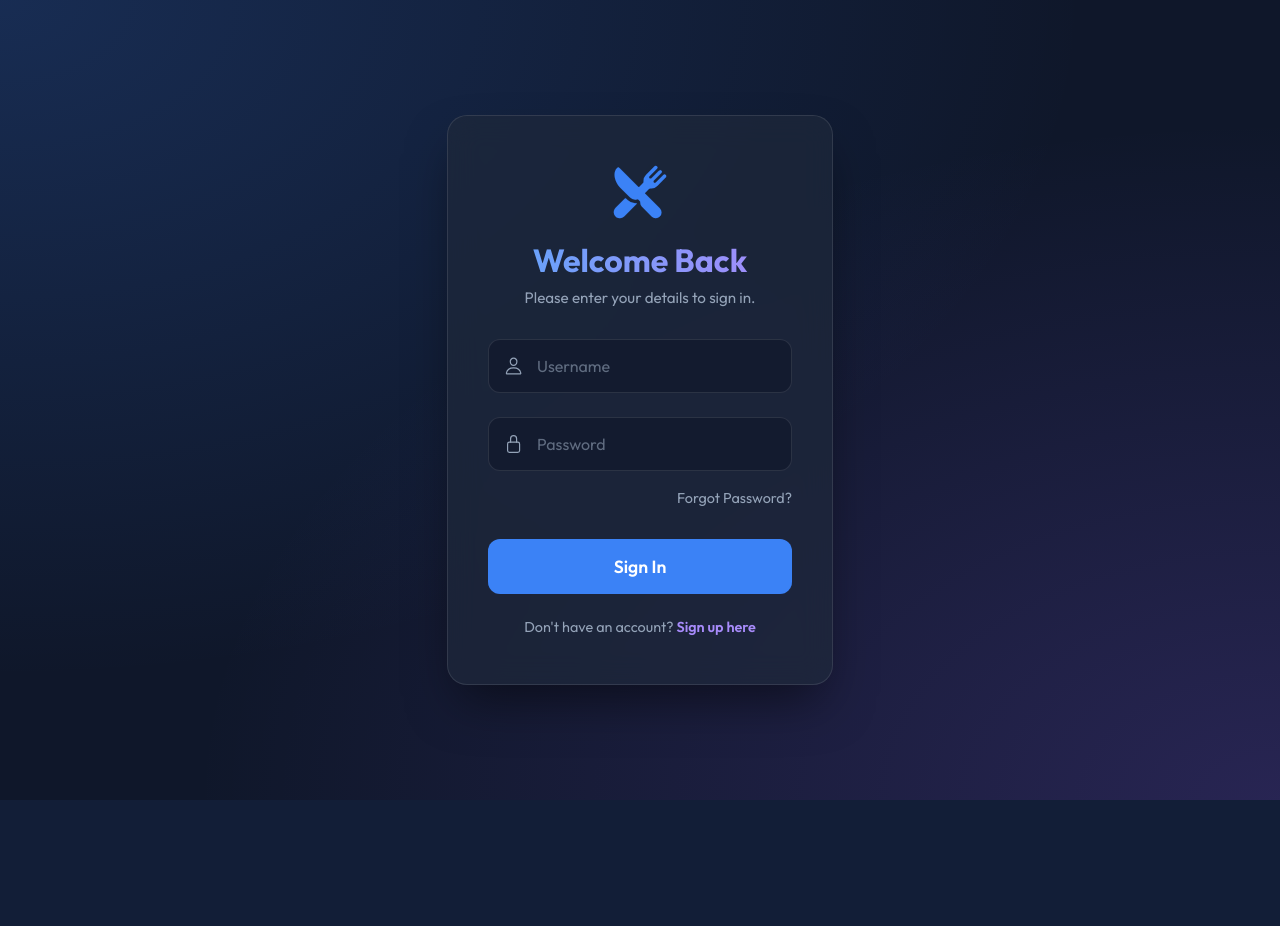
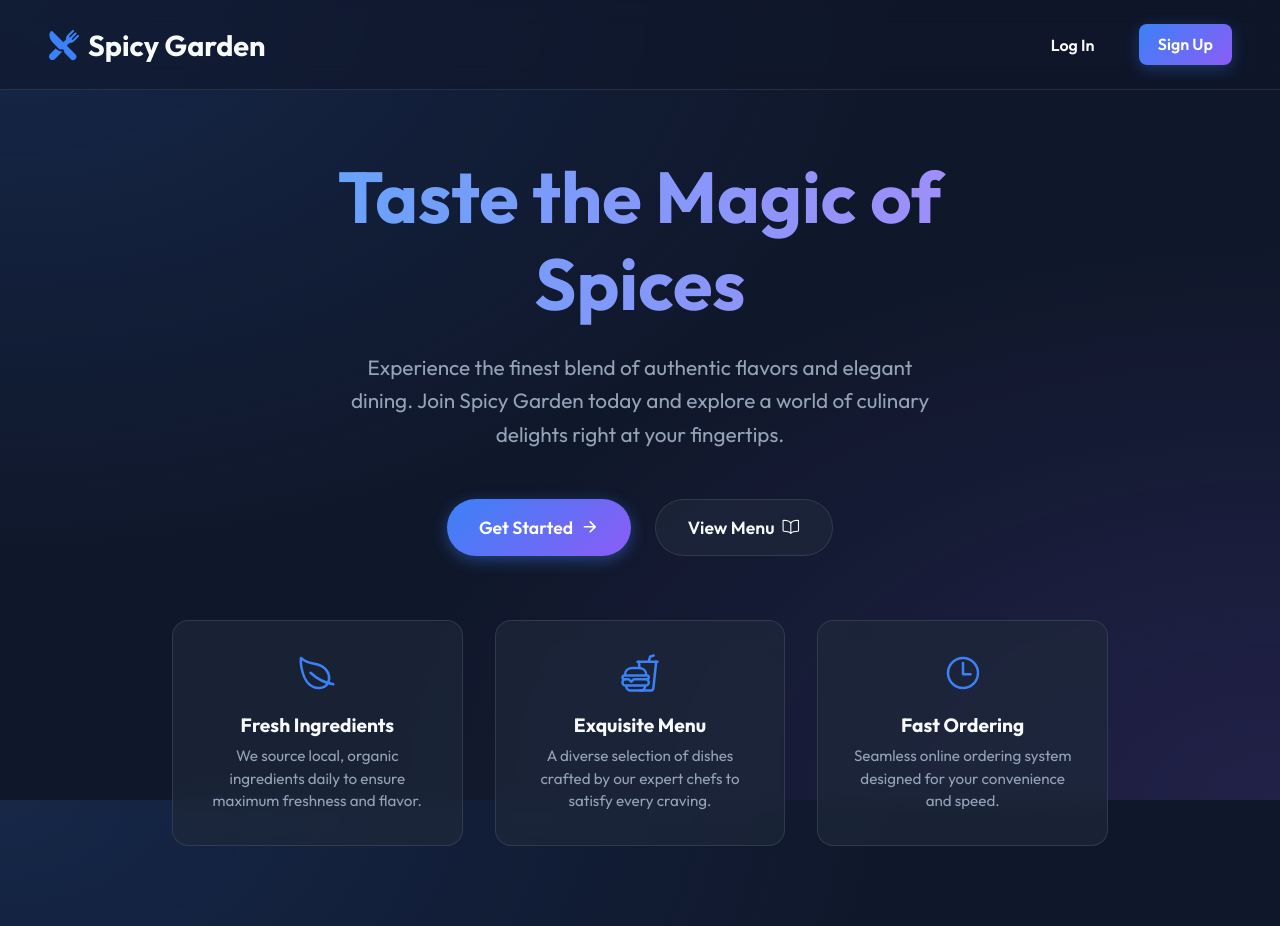
Before and after one commit to snehaMS-2003/Restaurant_pro, a Django app: page / in a window 1280 px wide. Before the commit the page ends 800 px from the top, so only its background shows below. Run offline with Django 4.2, Linux system fonts and the light colour scheme; parts of the project's set-up code (start-up, migrations or seed data) failed here and were passed over.

Commit message:
Added home page, carousel, new restaurant name, and separated staff/admin permissions

```diff
--- a/myproject/settings.py
+++ b/myproject/settings.py
@@ -91,7 +91,7 @@ STATIC_URL = 'static/'
 DEFAULT_AUTO_FIELD = 'django.db.models.BigAutoField'
 
 # Login redirect
-LOGIN_URL = '/'
+LOGIN_URL = '/login/'
 
 # Email Backend (for testing password reset)
 EMAIL_BACKEND = 'django.core.mail.backends.console.EmailBackend'
--- /dev/null
+++ b/restaurant/templates/home.html
@@ -0,0 +1,275 @@
+<!DOCTYPE html>
+<html lang="en">
+<head>
+    <meta charset="UTF-8">
+    <meta name="viewport" content="width=device-width, initial-scale=1.0">
+    <title>Welcome to Spicy Garden</title>
+    <link rel="preconnect" href="https://fonts.googleapis.com">
+    <link rel="preconnect" href="https://fonts.gstatic.com" crossorigin>
+    <link href="https://fonts.googleapis.com/css2?family=Outfit:wght@300;400;600;700&display=swap" rel="stylesheet">
+    <script type="module" src="https://unpkg.com/ionicons@7.1.0/dist/ionicons/ionicons.esm.js"></script>
+    <script nomodule src="https://unpkg.com/ionicons@7.1.0/dist/ionicons/ionicons.js"></script>
+    <style>
+        :root {
+            --bg-color: #0f172a;
+            --surface-color: rgba(30, 41, 59, 0.7);
+            --surface-border: rgba(255, 255, 255, 0.1);
+            --primary-accent: #3b82f6;
+            --secondary-accent: #8b5cf6;
+            --text-main: #f8fafc;
+            --text-muted: #94a3b8;
+        }
+
+        * {
+            margin: 0;
+            padding: 0;
+            box-sizing: border-box;
+            font-family: 'Outfit', sans-serif;
+        }
+
+        body {
+            background-color: var(--bg-color);
+            background-image:
+                radial-gradient(at 0% 0%, rgba(59, 130, 246, 0.15) 0px, transparent 50%),
+                radial-gradient(at 100% 100%, rgba(139, 92, 246, 0.15) 0px, transparent 50%);
+            background-attachment: fixed;
+            color: var(--text-main);
+            min-height: 100vh;
+            display: flex;
+            flex-direction: column;
+            overflow-x: hidden;
+        }
+
+        nav {
+            display: flex;
+            justify-content: space-between;
+            align-items: center;
+            padding: 1.5rem 3rem;
+            background: rgba(15, 23, 42, 0.6);
+            backdrop-filter: blur(12px);
+            -webkit-backdrop-filter: blur(12px);
+            border-bottom: 1px solid var(--surface-border);
+            position: sticky;
+            top: 0;
+            z-index: 100;
+        }
+
+        .brand {
+            font-size: 1.8rem;
+            font-weight: 700;
+            display: flex;
+            align-items: center;
+            gap: 0.5rem;
+            color: var(--text-main);
+        }
+
+        .brand ion-icon {
+            color: var(--primary-accent);
+            font-size: 2rem;
+        }
+
+        .nav-links {
+            display: flex;
+            gap: 1.5rem;
+        }
+
+        .nav-link {
+            text-decoration: none;
+            color: var(--text-main);
+            font-weight: 600;
+            padding: 0.6rem 1.2rem;
+            border-radius: 8px;
+            transition: all 0.3s ease;
+            border: 1px solid transparent;
+        }
+
+        .nav-link:hover {
+            background: rgba(255, 255, 255, 0.05);
+            border-color: var(--surface-border);
+        }
+
+        .nav-link.primary {
+            background: linear-gradient(135deg, var(--primary-accent), var(--secondary-accent));
+            color: #fff;
+            border: none;
+            box-shadow: 0 4px 15px rgba(59, 130, 246, 0.3);
+        }
+
+        .nav-link.primary:hover {
+            transform: translateY(-2px);
+            box-shadow: 0 6px 20px rgba(59, 130, 246, 0.4);
+        }
+
+        .hero {
+            flex: 1;
+            display: flex;
+            flex-direction: column;
+            justify-content: center;
+            align-items: center;
+            text-align: center;
+            padding: 4rem 2rem;
+            animation: fadeIn 1s ease-out;
+        }
+
+        .hero h1 {
+            font-size: 4.5rem;
+            font-weight: 700;
+            margin-bottom: 1.5rem;
+            background: linear-gradient(to right, #60a5fa, #a78bfa);
+            -webkit-background-clip: text;
+            background-clip: text;
+            -webkit-text-fill-color: transparent;
+            line-height: 1.2;
+            max-width: 800px;
+        }
+
+        .hero p {
+            font-size: 1.3rem;
+            color: var(--text-muted);
+            max-width: 600px;
+            margin-bottom: 3rem;
+            line-height: 1.6;
+        }
+
+        .hero-buttons {
+            display: flex;
+            gap: 1.5rem;
+        }
+
+        .btn {
+            padding: 1rem 2rem;
+            border-radius: 50px;
+            text-decoration: none;
+            font-weight: 600;
+            font-size: 1.1rem;
+            transition: all 0.3s ease;
+            display: flex;
+            align-items: center;
+            gap: 0.5rem;
+        }
+
+        .btn-primary {
+            background: linear-gradient(135deg, var(--primary-accent), var(--secondary-accent));
+            color: #fff;
+            box-shadow: 0 4px 15px rgba(59, 130, 246, 0.4);
+        }
+
+        .btn-primary:hover {
+            transform: translateY(-3px);
+            box-shadow: 0 8px 25px rgba(59, 130, 246, 0.5);
+        }
+
+        .btn-secondary {
+            background: var(--surface-color);
+            color: var(--text-main);
+            border: 1px solid var(--surface-border);
+            backdrop-filter: blur(10px);
+        }
+
+        .btn-secondary:hover {
+            background: rgba(255, 255, 255, 0.1);
+            transform: translateY(-3px);
+        }
+
+        .features {
+            display: grid;
+            grid-template-columns: repeat(auto-fit, minmax(250px, 1fr));
+            gap: 2rem;
+            max-width: 1000px;
+            margin: 0 auto 5rem;
+            padding: 0 2rem;
+            width: 100%;
+        }
+
+        .feature-card {
+            background: var(--surface-color);
+            border: 1px solid var(--surface-border);
+            padding: 2rem;
+            border-radius: 16px;
+            text-align: center;
+            backdrop-filter: blur(10px);
+            transition: transform 0.3s ease;
+        }
+
+        .feature-card:hover {
+            transform: translateY(-5px);
+            border-color: rgba(255, 255, 255, 0.2);
+        }
+
+        .feature-card ion-icon {
+            font-size: 2.5rem;
+            color: var(--primary-accent);
+            margin-bottom: 1rem;
+        }
+
+        .feature-card h3 {
+            font-size: 1.2rem;
+            margin-bottom: 0.5rem;
+        }
+
+        .feature-card p {
+            color: var(--text-muted);
+            font-size: 0.95rem;
+            line-height: 1.5;
+        }
+
+        @keyframes fadeIn {
+            from { opacity: 0; transform: translateY(20px); }
+            to { opacity: 1; transform: translateY(0); }
+        }
+
+        @media (max-width: 768px) {
+            .hero h1 { font-size: 3rem; }
+            nav { padding: 1rem; flex-direction: column; gap: 1rem; }
+            .hero-buttons { flex-direction: column; width: 100%; max-width: 300px; }
+            .btn { justify-content: center; }
+        }
+    </style>
+</head>
+<body>
+
+    <nav>
+        <div class="brand">
+            <ion-icon name="restaurant"></ion-icon>
+            Spicy Garden
+        </div>
+        <div class="nav-links">
+            <a href="{% url 'login' %}" class="nav-link">Log In</a>
+            <a href="{% url 'register' %}" class="nav-link primary">Sign Up</a>
+        </div>
+    </nav>
+
+    <div class="hero">
+        <h1>Taste the Magic of Spices</h1>
+        <p>Experience the finest blend of authentic flavors and elegant dining. Join Spicy Garden today and explore a world of culinary delights right at your fingertips.</p>
+
+        <div class="hero-buttons">
+            <a href="{% url 'register' %}" class="btn btn-primary">
+                Get Started <ion-icon name="arrow-forward-outline"></ion-icon>
+            </a>
+            <a href="{% url 'login' %}" class="btn btn-secondary">
+                View Menu <ion-icon name="book-outline"></ion-icon>
+            </a>
+        </div>
+    </div>
+
+    <div class="features">
+        <div class="feature-card">
+            <ion-icon name="leaf-outline"></ion-icon>
+            <h3>Fresh Ingredients</h3>
+            <p>We source local, organic ingredients daily to ensure maximum freshness and flavor.</p>
+        </div>
+        <div class="feature-card">
+            <ion-icon name="fast-food-outline"></ion-icon>
+            <h3>Exquisite Menu</h3>
+            <p>A diverse selection of dishes crafted by our expert chefs to satisfy every craving.</p>
+        </div>
+        <div class="feature-card">
+            <ion-icon name="time-outline"></ion-icon>
+            <h3>Fast Ordering</h3>
+            <p>Seamless online ordering system designed for your convenience and speed.</p>
+        </div>
+    </div>
+
+</body>
+</html>
--- a/restaurant/templates/login.html
+++ b/restaurant/templates/login.html
@@ -3,7 +3,7 @@
 <head>
     <meta charset="UTF-8">
     <meta name="viewport" content="width=device-width, initial-scale=1.0">
-    <title>Login | Restaurant Pro</title>
+    <title>Login | Spicy Garden</title>
     <link rel="preconnect" href="https://fonts.googleapis.com">
     <link rel="preconnect" href="https://fonts.gstatic.com" crossorigin>
     <link href="https://fonts.googleapis.com/css2?family=Outfit:wght@300;400;600;700&display=swap" rel="stylesheet">
--- a/restaurant/templates/menu_form.html
+++ b/restaurant/templates/menu_form.html
@@ -3,7 +3,7 @@
 <head>
     <meta charset="UTF-8">
     <meta name="viewport" content="width=device-width, initial-scale=1.0">
-    <title>Menu Form | Restaurant Pro</title>
+    <title>Menu Form | Spicy Garden</title>
     <link rel="preconnect" href="https://fonts.googleapis.com">
     <link rel="preconnect" href="https://fonts.gstatic.com" crossorigin>
     <link href="https://fonts.googleapis.com/css2?family=Outfit:wght@300;400;600;700&display=swap" rel="stylesheet">
--- a/restaurant/templates/orders_list.html
+++ b/restaurant/templates/orders_list.html
@@ -3,7 +3,7 @@
 <head>
     <meta charset="UTF-8">
     <meta name="viewport" content="width=device-width, initial-scale=1.0">
-    <title>Orders | Restaurant Pro</title>
+    <title>Orders | Spicy Garden</title>
     <link rel="preconnect" href="https://fonts.googleapis.com">
     <link rel="preconnect" href="https://fonts.gstatic.com" crossorigin>
     <link href="https://fonts.googleapis.com/css2?family=Outfit:wght@300;400;600;700&display=swap" rel="stylesheet">
@@ -273,7 +273,7 @@
     <nav>
         <div class="brand">
             <ion-icon name="restaurant"></ion-icon>
-            Restaurant Pro
+            Spicy Garden
         </div>
         <div class="nav-actions">
             {% if request.user.is_superuser %}
@@ -335,7 +335,7 @@
                                 {{ order.status }}
                             </span>
 
-                            {% if request.user.is_staff or request.user.is_superuser %}
+                            {% if request.user.is_staff and not request.user.is_superuser %}
                             <div style="margin-top: 0.5rem; text-align: center;">
                                 <form action="{% url 'update_order_status' order.id %}" method="POST" style="display:inline;">
                                     {% csrf_token %}
--- a/restaurant/templates/password_reset_complete.html
+++ b/restaurant/templates/password_reset_complete.html
@@ -3,7 +3,7 @@
 <head>
     <meta charset="UTF-8">
     <meta name="viewport" content="width=device-width, initial-scale=1.0">
-    <title>Password Reset Complete | Restaurant Pro</title>
+    <title>Password Reset Complete | Spicy Garden</title>
     <link rel="preconnect" href="https://fonts.googleapis.com">
     <link rel="preconnect" href="https://fonts.gstatic.com" crossorigin>
     <link href="https://fonts.googleapis.com/css2?family=Outfit:wght@300;400;600;700&display=swap" rel="stylesheet">
--- a/restaurant/templates/password_reset_confirm.html
+++ b/restaurant/templates/password_reset_confirm.html
@@ -3,7 +3,7 @@
 <head>
     <meta charset="UTF-8">
     <meta name="viewport" content="width=device-width, initial-scale=1.0">
-    <title>Set New Password | Restaurant Pro</title>
+    <title>Set New Password | Spicy Garden</title>
     <link rel="preconnect" href="https://fonts.googleapis.com">
     <link rel="preconnect" href="https://fonts.gstatic.com" crossorigin>
     <link href="https://fonts.googleapis.com/css2?family=Outfit:wght@300;400;600;700&display=swap" rel="stylesheet">
--- a/restaurant/templates/password_reset_done.html
+++ b/restaurant/templates/password_reset_done.html
@@ -3,7 +3,7 @@
 <head>
     <meta charset="UTF-8">
     <meta name="viewport" content="width=device-width, initial-scale=1.0">
-    <title>Email Sent | Restaurant Pro</title>
+    <title>Email Sent | Spicy Garden</title>
     <link rel="preconnect" href="https://fonts.googleapis.com">
     <link rel="preconnect" href="https://fonts.gstatic.com" crossorigin>
     <link href="https://fonts.googleapis.com/css2?family=Outfit:wght@300;400;600;700&display=swap" rel="stylesheet">
--- a/restaurant/templates/password_reset_form.html
+++ b/restaurant/templates/password_reset_form.html
@@ -3,7 +3,7 @@
 <head>
     <meta charset="UTF-8">
     <meta name="viewport" content="width=device-width, initial-scale=1.0">
-    <title>Reset Password | Restaurant Pro</title>
+    <title>Reset Password | Spicy Garden</title>
     <link rel="preconnect" href="https://fonts.googleapis.com">
     <link rel="preconnect" href="https://fonts.gstatic.com" crossorigin>
     <link href="https://fonts.googleapis.com/css2?family=Outfit:wght@300;400;600;700&display=swap" rel="stylesheet">
--- a/restaurant/templates/register.html
+++ b/restaurant/templates/register.html
@@ -3,7 +3,7 @@
 <head>
     <meta charset="UTF-8">
     <meta name="viewport" content="width=device-width, initial-scale=1.0">
-    <title>Register | Restaurant Pro</title>
+    <title>Register | Spicy Garden</title>
     <link rel="preconnect" href="https://fonts.googleapis.com">
     <link rel="preconnect" href="https://fonts.gstatic.com" crossorigin>
     <link href="https://fonts.googleapis.com/css2?family=Outfit:wght@300;400;600;700&display=swap" rel="stylesheet">
@@ -257,7 +257,7 @@
                 <button type="submit" class="submit-btn">Register</button>
             </form>
 
-            <span class="link-text">Already have an account? <a href="/">Login here</a></span>
+            <span class="link-text">Already have an account? <a href="{% url 'login' %}">Login here</a></span>
         </div>
     </div>
 
--- a/restaurant/templates/unavailable_menu.html
+++ b/restaurant/templates/unavailable_menu.html
@@ -3,7 +3,7 @@
 <head>
     <meta charset="UTF-8">
     <meta name="viewport" content="width=device-width, initial-scale=1.0">
-    <title>Unavailable Items | Restaurant Pro</title>
+    <title>Unavailable Items | Spicy Garden</title>
     <link rel="preconnect" href="https://fonts.googleapis.com">
     <link rel="preconnect" href="https://fonts.gstatic.com" crossorigin>
     <link href="https://fonts.googleapis.com/css2?family=Outfit:wght@300;400;600;700&display=swap" rel="stylesheet">
@@ -215,7 +215,7 @@
     <nav>
         <div class="brand">
             <ion-icon name="restaurant"></ion-icon>
-            Restaurant Pro
+            Spicy Garden
         </div>
         <div class="nav-actions">
             {% if request.user.is_superuser %}
--- a/restaurant/urls.py
+++ b/restaurant/urls.py
@@ -3,7 +3,8 @@ from django.contrib.auth import views as auth_views
 from . import views
 
 urlpatterns = [
-    path('', views.user_login, name='login'),
+    path('', views.home, name='home'),
+    path('login/', views.user_login, name='login'),
     path('register/', views.register, name='register'),
     path('admin_page/', views.admin_page, name='admin_page'),
     path('staff_page/', views.staff_page, name='staff_page'),
--- a/restaurant/views.py
+++ b/restaurant/views.py
@@ -5,6 +5,10 @@ from django.contrib.auth.decorators import login_required
 from django.contrib import messages
 from .models import Menu, Order
 from .forms import MenuForm
+
+# HOME / LANDING PAGE
+def home(request):
+    return render(request, 'home.html')
 
 # LOGIN
 def user_login(request):
@@ -88,7 +92,7 @@ def menu_list(request):
 
 @login_required
 def add_menu(request):
-    if not (request.user.is_staff or request.user.is_superuser):
+    if not request.user.is_superuser:
         return redirect('menu_list')
 
     if request.method == 'POST':
@@ -103,7 +107,7 @@ def add_menu(request):
 
 @login_required
 def update_menu(request, pk):
-    if not (request.user.is_staff or request.user.is_superuser):
+    if not request.user.is_superuser:
         return redirect('menu_list')
 
     item = get_object_or_404(Menu, id=pk)
@@ -177,8 +181,8 @@ def update_order_status(request, pk):
     if request.method != 'POST':
         return redirect('order_list')
 
-    if not (request.user.is_staff or request.user.is_superuser):
-        messages.error(request, 'You do not have permission to update orders.')
+    if not request.user.is_staff or request.user.is_superuser:
+        messages.error(request, 'You do not have permission to update orders. Only staff can do this.')
         return redirect('order_list')
 
     order = get_object_or_404(Order, id=pk)
```
Also changed, not shown: restaurant/templates/admin_page.html (+3 -7 lines), restaurant/templates/customer_page.html (+53 -8 lines), restaurant/templates/menu_list.html (+6 -6 lines), restaurant/templates/staff_page.html (+2 -12 lines).
